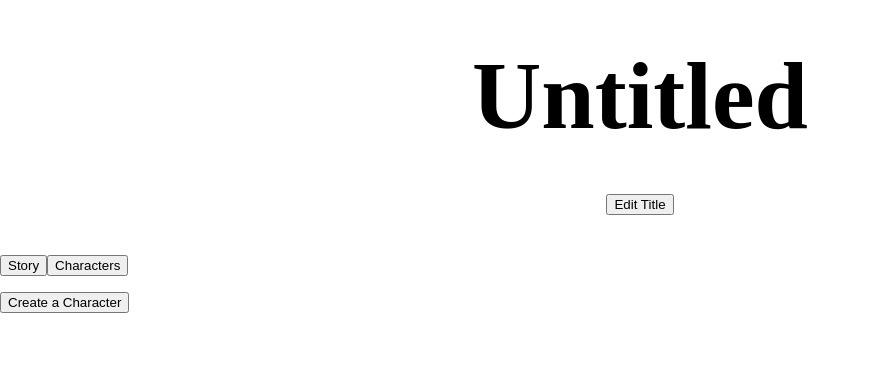
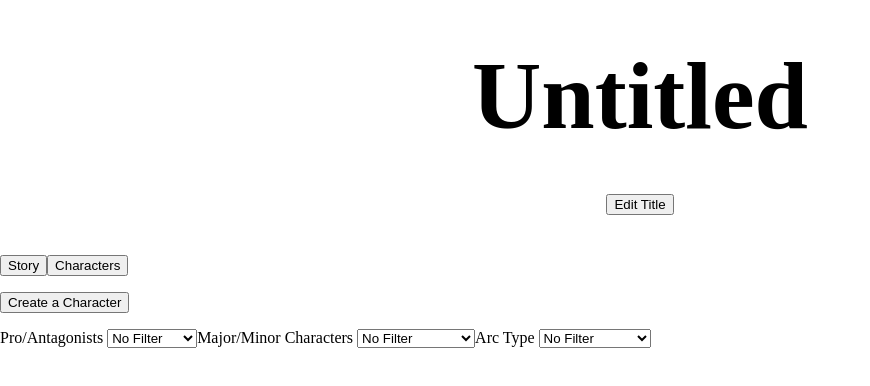
Before and after one commit to hliutongco/story-planner, a React (Create React App) app: page / in a window 1280 px wide. Both pictures are taken after a click on the button "Characters". Shown: the top 386 px of the page, without its empty margins (0-870 px from the left). Built offline with nearby package versions, Linux system fonts and the light colour scheme.

Commit message:
add character list filters

```diff
--- a/src/characters/CharacterList.js
+++ b/src/characters/CharacterList.js
@@ -1,12 +1,70 @@
-import React from 'react';
+import React, {useState} from 'react';
 import CharacterCard from './CharacterCard'
 import {connect} from 'react-redux'
 
 const CharacterList = (props) => {
+  const [filterValues, changeFilters] = useState({
+    type: "No Filter",
+    importance: "No Filter",
+    arc: "No Filter"
+  })
+
+  const handleChange = (event) => {
+    const newFiltersObj = {...filterValues, [event.target.name]: event.target.value}
+    changeFilters(newFiltersObj)
+  }
+
+  const characterFilters = () => {
+    return (
+      <div>
+        Pro/Antagonists <select onChange={handleChange} checked={filterValues.protagonists} type="dropdown" name="type">
+          <option value="No Filter">No Filter</option>
+          <option value="Protagonist">Protagonist</option>
+          <option value="Antagonist">Antagonist</option>
+          <option value="Neutral">Neutral</option>
+        </select>
+        Major/Minor Characters <select onChange={handleChange} checked={filterValues.majorCharacters} type="dropdown" name="importance">
+          <option value="No Filter">No Filter</option>
+          <option value="Major Character">Major Character</option>
+          <option value="Minor Character">Minor Character</option>
+        </select>
+        Arc Type <select onChange={handleChange} checked={filterValues.transformationArcs} type="dropdown" name="arc">
+          <option value="No Filter">No Filter</option>
+          <option value="Transformation">Transformation</option>
+          <option value="Change">Change</option>
+          <option value="None">None</option>
+        </select>
+      </div>
+    )
+  }
+
+  const applyFilters = (character) => {
+    const typeFilter = filterValues.type === "No Filter" ? true : character.type === filterValues.type
+    const arcFilter = filterValues.arc === "No Filter" ? true : character.arc === filterValues.arc
+
+    const importanceFilter = () => {
+      switch(filterValues.importance){
+        case "Major Character":
+          return character.majorCharacter
+        case "Minor Character":
+          return !character.majorCharacter
+        default:
+          return true
+      }
+    }
+
+    return typeFilter && importanceFilter() && arcFilter
+  }
+
+  const renderCharacters = () => {
+    const filteredCharacters = props.characters.filter(character => applyFilters(character))
+    return filteredCharacters.map(character => <CharacterCard key={character.name} character={character}/>)
+  }
 
   return (
     <div className="character-list">
-      {props.characters.map(character => <CharacterCard key={character.name} character={character}/>)}
+      {characterFilters()}
+      {renderCharacters()}
     </div>
   );
 }
```
